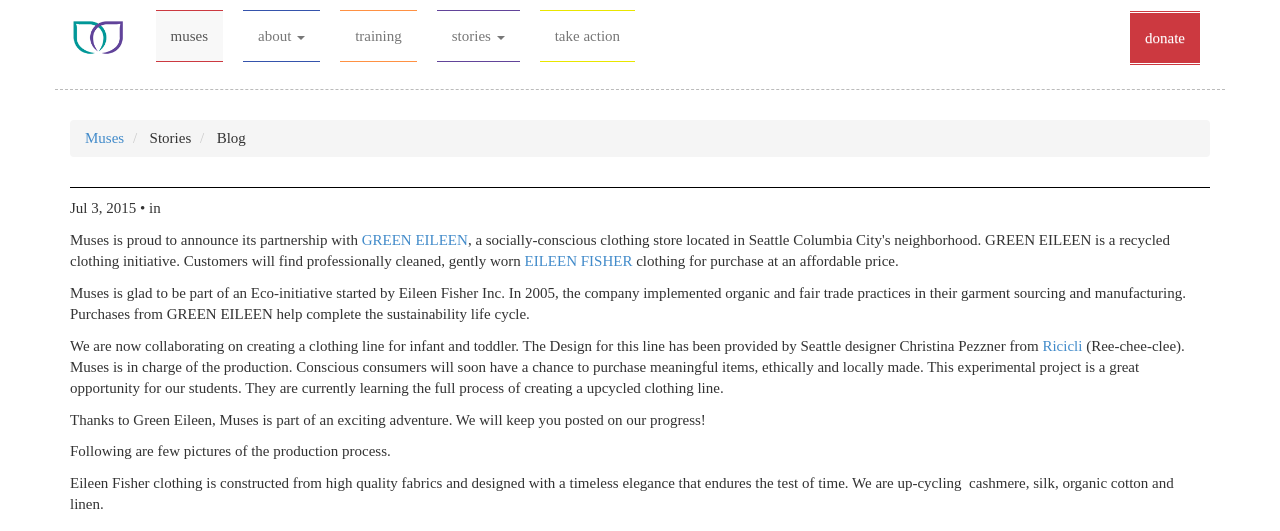
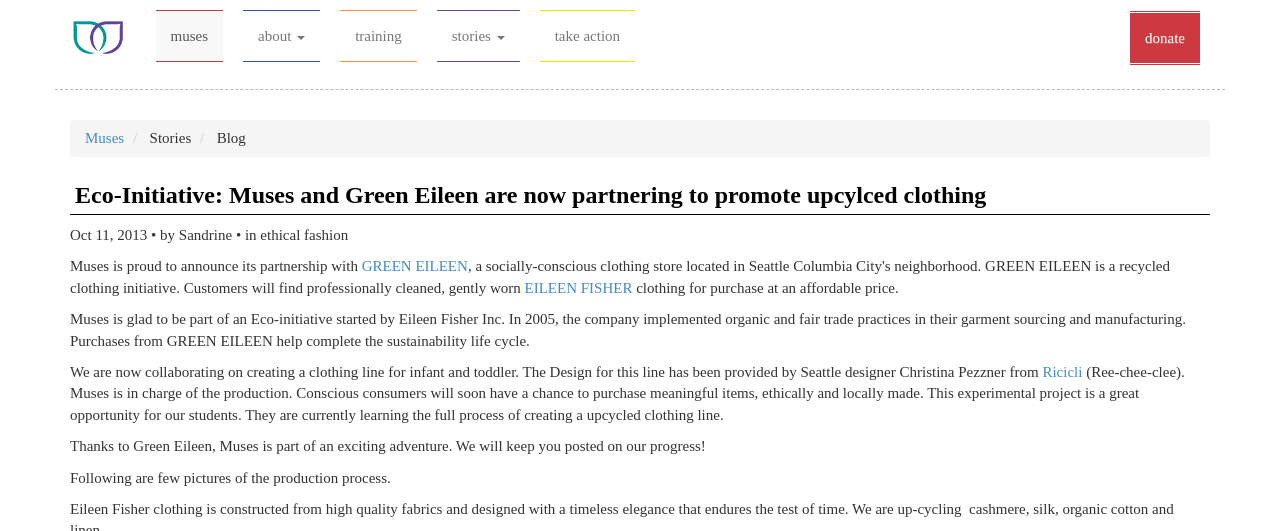
Before and after one commit to seattlemuses/seattlemuses.github.io, a Jekyll site: the page built from _posts/2013-10-11-eco-initiative-muses-and-green-eileen-are-now-partner-to-promote-upcylced-clothing.html, in a window 1280 px wide and 900 px high, cut to the strip 0-531 px from the top of the window. Built offline with Jekyll 4.4.1, drawn with Linux system fonts in a browser that asks for light colours; nearby versions of some CDN libraries.

Commit message:
Add more quotes for titles with colons

```diff
--- a/_posts/2013-10-11-eco-initiative-muses-and-green-eileen-are-now-partner-to-promote-upcylced-clothing.html
+++ b/_posts/2013-10-11-eco-initiative-muses-and-green-eileen-are-now-partner-to-promote-upcylced-clothing.html
@@ -1,5 +1,5 @@
 ---
-title: Eco-Initiative: Muses and Green Eileen are now partnering to promote upcylced clothing
+title: 'Eco-Initiative: Muses and Green Eileen are now partnering to promote upcylced clothing'
 date: 2013-10-11 06:01:43.000000000 -04:00
 categories: [ethical fashion]
 tags: [conscious fashion, eco fashion, EILEEN FISHER, ethical fashion, Fashion, Fashion Design, Green Eileen, Seattle]
--- a/_posts/2014-05-22-seattle-fashion-highlight-bydfault-a-socially-conscious-premium-apparel-line.html
+++ b/_posts/2014-05-22-seattle-fashion-highlight-bydfault-a-socially-conscious-premium-apparel-line.html
@@ -1,5 +1,5 @@
 ---
-title: Seattle Fashion Highlight: BYDFAULT, a socially conscious premium apparel line
+title: 'Seattle Fashion Highlight: BYDFAULT, a socially conscious premium apparel line'
 date: 2014-05-22 00:24:54.000000000 -04:00
 categories: [ethical fashion]
 tags: [bydfault, ethical fashion, giving back, guilt free fashion, made in USA, Seattle fashion, socially conscious, Stéphane Boss]
--- a/_posts/2014-08-22-susan-fedore-local-designer-with-commitment-to-ethical-manufacturing.html
+++ b/_posts/2014-08-22-susan-fedore-local-designer-with-commitment-to-ethical-manufacturing.html
@@ -1,5 +1,5 @@
 ---
-title: Susan Fedore: Local Designer with Commitment to Ethical Fashion
+title: 'Susan Fedore: Local Designer with Commitment to Ethical Fashion'
 date: 2014-08-22 19:36:46.000000000 -04:00
 categories: [ethical fashion, muses updates]
 tags: [ethical fashion, ethical manufacturing, Muses, Muses updates, Seattle designers, Susan Fedore]
```
